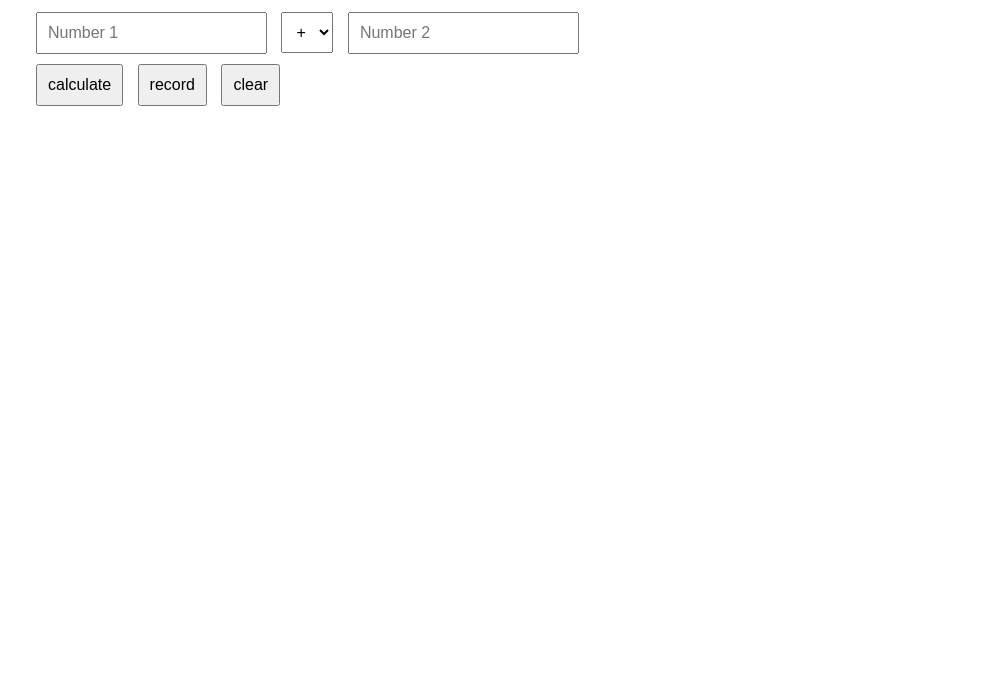
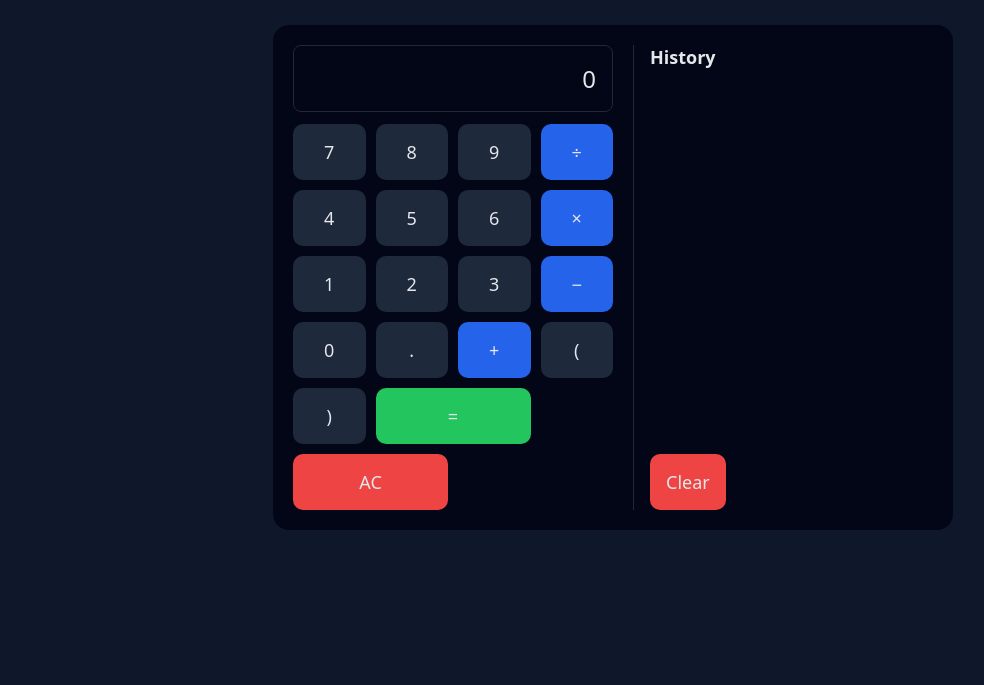
Before and after one commit to Ascendant-7/rpc, a website: page index.html in a window 1280 px wide. Shown: the part 131-816 px from the top of the page, without its empty margins (27-1011 px from the left). Drawn offline with Linux system fonts and the light colour scheme.

Commit message:
new design

```diff
--- a/index.html
+++ b/index.html
@@ -1,72 +1,244 @@
 <!DOCTYPE html>
-<html>
+<html lang="en">
   <head>
-    <title>Simple Calculator</title>
+    <meta charset="UTF-8" />
+    <title>Calculator</title>
     <style>
+      * {
+        box-sizing: border-box;
+        font-family: system-ui, sans-serif;
+      }
       body {
-        font-family: Arial;
-        padding: 50px;
+        background: #0f172a;
+        color: #e5e7eb;
+        display: flex;
+        justify-content: center;
+        align-items: center;
+        height: 100vh;
       }
-      input,
-      select,
+      .app {
+        display: grid;
+        grid-template-columns: 1fr 300px;
+        gap: 20px;
+        background: #020617;
+        padding: 20px;
+        border-radius: 16px;
+      }
+      .calculator {
+        width: 320px;
+      }
+      .display {
+        background: #020617;
+        border: 1px solid #1e293b;
+        padding: 16px;
+        font-size: 24px;
+        text-align: right;
+        border-radius: 8px;
+        margin-bottom: 12px;
+        min-height: 48px;
+        word-wrap: break-word;
+      }
+      .buttons {
+        display: grid;
+        grid-template-columns: repeat(4, 1fr);
+        gap: 10px;
+      }
       button {
-        padding: 10px;
-        margin: 5px;
-        font-size: 16px;
+        padding: 16px;
+        font-size: 18px;
+        border-radius: 10px;
+        border: none;
+        background: #1e293b;
+        color: #e5e7eb;
+        cursor: pointer;
       }
-      #result {
-        font-weight: bold;
+      button:hover {
+        background: #334155;
+      }
+      .operator {
+        background: #2563eb;
+      }
+      .operator:hover {
+        background: #1d4ed8;
+      }
+      .equals {
+        background: #22c55e;
+        grid-column: span 2;
+      }
+      .equals:hover {
+        background: #16a34a;
+      }
+      .clear {
+        background: #ef4444;
+        grid-column: span 2;
+      }
+      .history {
+        border-left: 1px solid #1e293b;
+        padding-left: 16px;
+        display: flex;
+        flex-direction: column;
+      }
+      .history h2 {
+        margin: 0 0 10px;
+        font-size: 18px;
+      }
+      .history-list {
+        flex: 1;
+        overflow-y: auto;
+        font-size: 14px;
+      }
+      .history-item {
+        padding: 6px 0;
+        border-bottom: 1px solid #1e293b;
+      }
+      .history-actions {
         margin-top: 10px;
-      }
-      #history {
-        margin: 10px;
+        display: flex;
+        gap: 10px;
       }
     </style>
   </head>
+
   <body>
-    <h1>Simple Calculator</h1>
+    <div class="app">
+      <!-- Calculator -->
+      <div class="calculator">
+        <div id="display" class="display">0</div>
 
-    <div>
-      <input type="number" id="num1" placeholder="Number 1" />
-      <select id="operator">
-        <option value="+">+</option>
-        <option value="-">-</option>
-        <option value="*">*</option>
-        <option value="/">/</option>
-      </select>
-      <input type="number" id="num2" placeholder="Number 2" />
-      <br />
-      <button onclick="sendRequest('calculate')">calculate</button>
-      <button onclick="sendRequest('record')">record</button>
-      <button onclick="sendRequest('clear')">clear</button>
-      <p id="result"></p>
+        <div class="buttons">
+          <button onclick="input('7')">7</button>
+          <button onclick="input('8')">8</button>
+          <button onclick="input('9')">9</button>
+          <button class="operator" onclick="input('/')">÷</button>
+
+          <button onclick="input('4')">4</button>
+          <button onclick="input('5')">5</button>
+          <button onclick="input('6')">6</button>
+          <button class="operator" onclick="input('*')">×</button>
+
+          <button onclick="input('1')">1</button>
+          <button onclick="input('2')">2</button>
+          <button onclick="input('3')">3</button>
+          <button class="operator" onclick="input('-')">−</button>
+
+          <button onclick="input('0')">0</button>
+          <button onclick="input('.')">.</button>
+          <button class="operator" onclick="input('+')">+</button>
+
+          <button onclick="input('(')">(</button>
+          <button onclick="input(')')">)</button>
+
+          <button class="equals" onclick="calculate()">=</button>
+          <button class="clear" onclick="reset()">AC</button>
+        </div>
+      </div>
+
+      <!-- History -->
+      <div class="history">
+        <h2>History</h2>
+        <div id="historyList" class="history-list"></div>
+        <div class="history-actions">
+          <button class="clear" onclick="clearHistory()">Clear</button>
+        </div>
+      </div>
     </div>
-    <div id="history"></div>
 
     <script>
-      async function sendRequest(funcName) {
-        const a = parseFloat(document.getElementById("num1").value);
-        const b = parseFloat(document.getElementById("num2").value);
-        const op = document.getElementById("operator").value;
+      let expression = "";
+      let history = [];
+
+      // LPC
+      function input(value) {
+        // If input is a digit
+        if (/[0-9]/.test(value)) {
+          const lastToken = expression.match(/(\d+\.?\d*)$/)?.[0] || "";
+
+          if (lastToken === "0") {
+            // If previous number is exactly "0"
+            if (value === "0") {
+              // Ignore multiple leading zeros
+              return;
+            } else {
+              // Replace the leading 0 with the new digit
+              expression = expression.slice(0, -1);
+            }
+          }
+        }
+
+        // Append the new value
+        expression += value;
+        updateDisplay();
+      }
+
+      function reset() {
+        expression = "";
+        updateDisplay();
+      }
+
+      function updateDisplay() {
+        document.getElementById("display").textContent = expression || "0";
+      }
+
+      // RcPC
+      function renderHistory() {
+        const list = document.getElementById("historyList");
+        list.innerHTML = "";
+        const fragment = document.createDocumentFragment();
+        history.forEach((item) => {
+          const div = document.createElement("div");
+          div.className = "history-item";
+          div.textContent = `${item.expression} = ${item.result}`;
+          fragment.appendChild(div);
+        });
+        list.appendChild(fragment);
+      }
+
+      // RsPC
+      async function calculate() {
+        if (!expression) return;
+
+        // Basic validation: only numbers, operators, parentheses, dots, spaces
+        if (!/^[0-9+\-*/().\s]+$/.test(expression)) {
+          alert("Invalid characters in expression");
+          return;
+        }
+
         try {
-          const response = await fetch("http://localhost:5500/", {
+          const res = await fetch("http://localhost:5500/", {
             method: "POST",
             headers: { "Content-Type": "application/json" },
             body: JSON.stringify({
-              funcName: funcName,
-              args: { a, b, op },
+              funcName: "calculate",
+              args: { expr: expression },
             }),
           });
-          const data = await response.json();
-          console.log("data", data);
-          document.getElementById(
-            "result"
-          ).textContent = `result: ${data.result}`;
-        } catch (error) {
-          console.log();
-          document.getElementById(
-            "result"
-          ).innerHTML = `can't connect to server!<br>error: ${error}`;
+
+          const data = await res.json();
+
+          expression = String(data.result);
+          history = data.history || [];
+          renderHistory();
+          updateDisplay();
+        } catch (err) {
+          alert("Server error: " + err.message);
+        }
+      }
+
+      async function clearHistory() {
+        try {
+          // Ask the server to clear its records
+          const res = await fetch("http://localhost:5500/", {
+            method: "POST",
+            headers: { "Content-Type": "application/json" },
+            body: JSON.stringify({ funcName: "clear", args: {} }),
+          });
+          const data = await res.json();
+
+          // Update client-side history to match server
+          history = data.history || [];
+          renderHistory();
+        } catch (err) {
+          alert("Server error: " + err.message);
         }
       }
     </script>
```
Also changed, not shown: express.js (+54 -51 lines), out/flow/flow.png (added), 1 other file.
